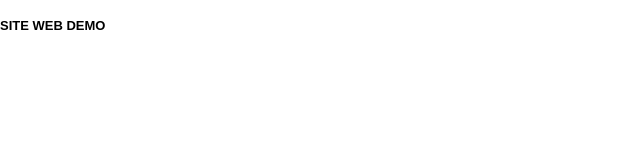
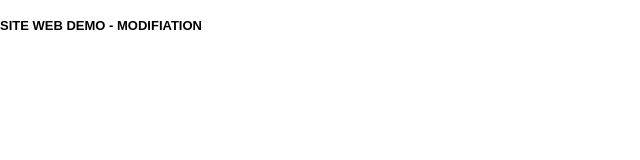
Before and after one commit to cisspBootcamp/gitdemo2, a plain HTML site: page index.html in a window 1280 px wide. Shown: the whole page, without its empty margins (0-640 px from the left). Drawn offline with Linux system fonts and the light colour scheme.

Commit message:
mise à jour

```diff
--- a/index.html
+++ b/index.html
@@ -16,7 +16,7 @@
 	<div id="container">
 		<div>
 			<font style="font-size:13px" color="#000000" face="Arial">
-			<b>SITE WEB DEMO </b>
+			<b>SITE WEB DEMO - MODIFIATION</b>
 			</font>
 		</div>
 	</div>
```
